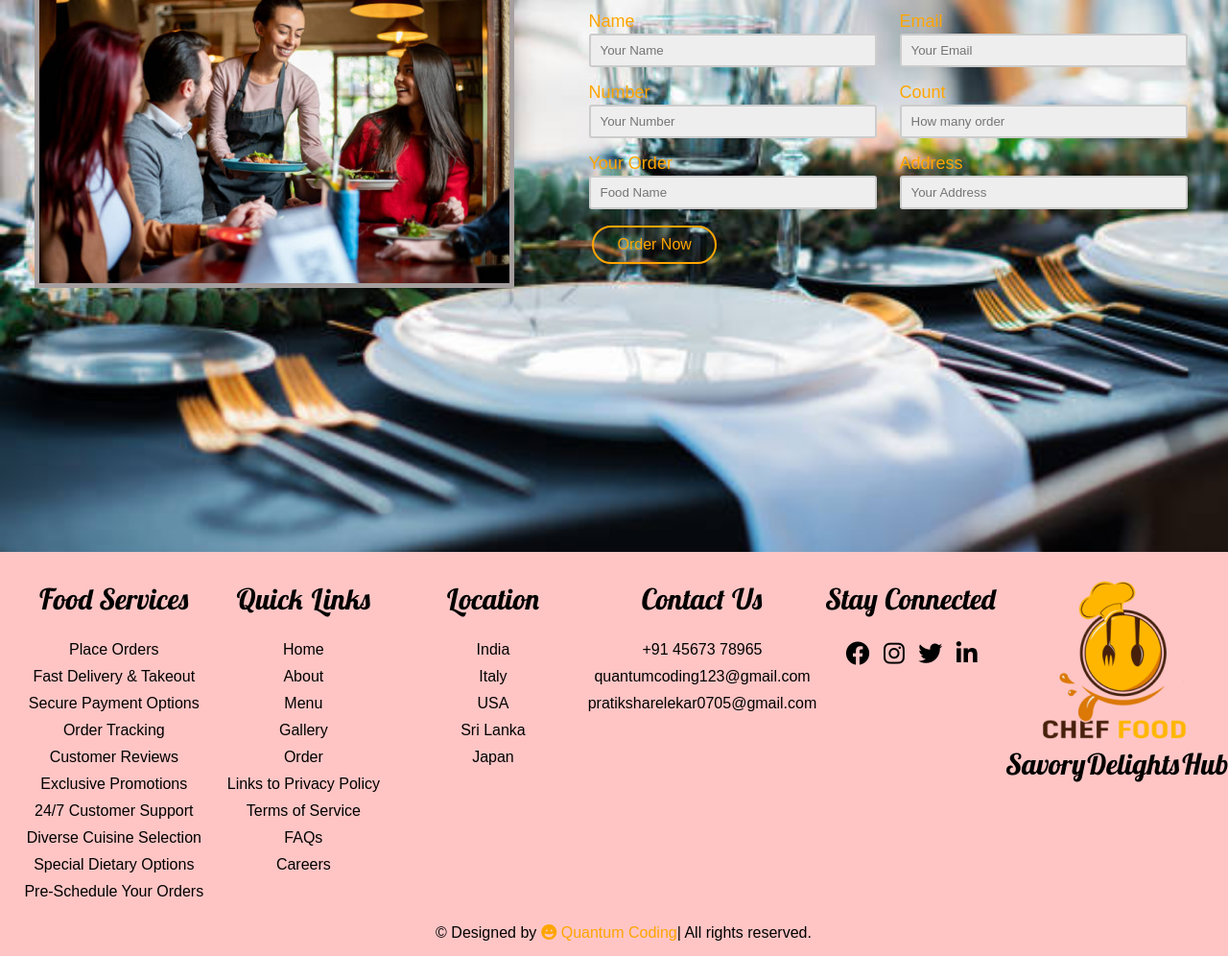
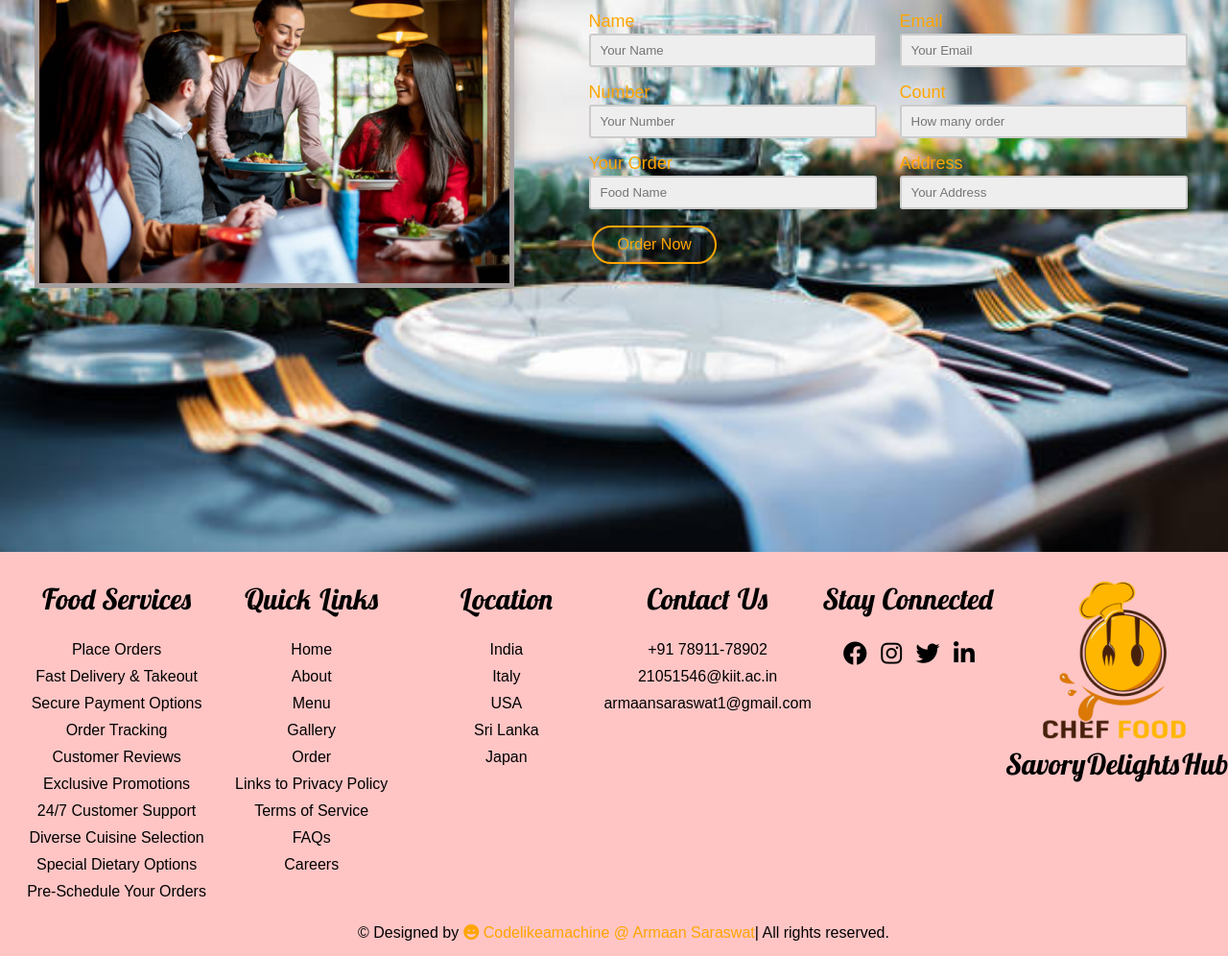
Before and after one commit to Codelikeamachine/Day19of50-Food-Ordering-Website-Template, a plain HTML site: page index.html in a window 1280 px wide. Shown: the part 5602-6598 px from the top of the page at 96% size. Drawn offline with Linux system fonts and the light colour scheme; a web font is replaced by a local one.

Commit message:
Update index.html

```diff
--- a/index.html
+++ b/index.html
@@ -688,9 +688,9 @@
 
             <div class="footer_tag">
                 <h2>Contact Us</h2>
-                <p>+91 45673 78965</p>
-                <p>quantumcoding123@gmail.com</p>
-                <p>pratiksharelekar0705@gmail.com</p>
+                <p>+91 78911-78902</p>
+                <p>21051546@kiit.ac.in</p>
+                <p>armaansaraswat1@gmail.com</p>
             </div>
 
             <div class="footer_tag">
@@ -706,7 +706,7 @@
                 <h2>SavoryDelightsHub</h2>
             </div>
         </div>
-        <p class="me">© Designed by<span><i class="fa-solid fa-face-grin"></i> Quantum Coding</span> | All rights reserved.</p>
+        <p class="me">© Designed by<span><i class="fa-solid fa-face-grin"></i> Codelikeamachine @ Armaan Saraswat</span> | All rights reserved.</p>
     </footer>
 </body>
 </html>
```
